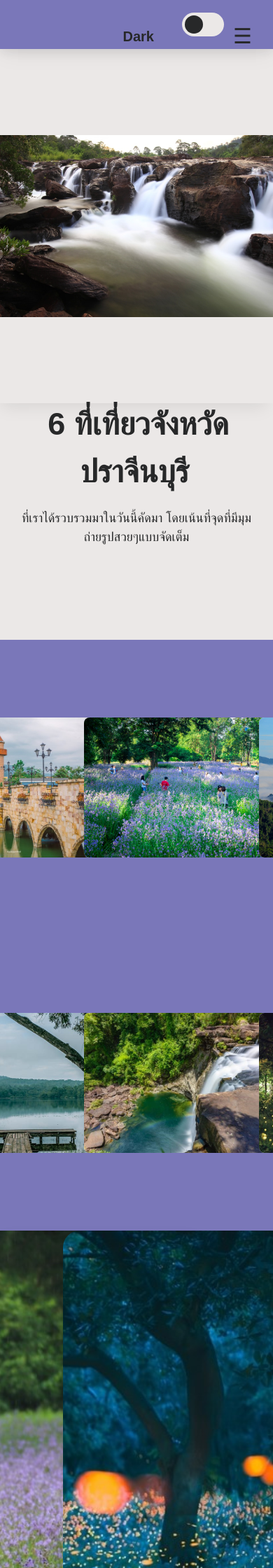
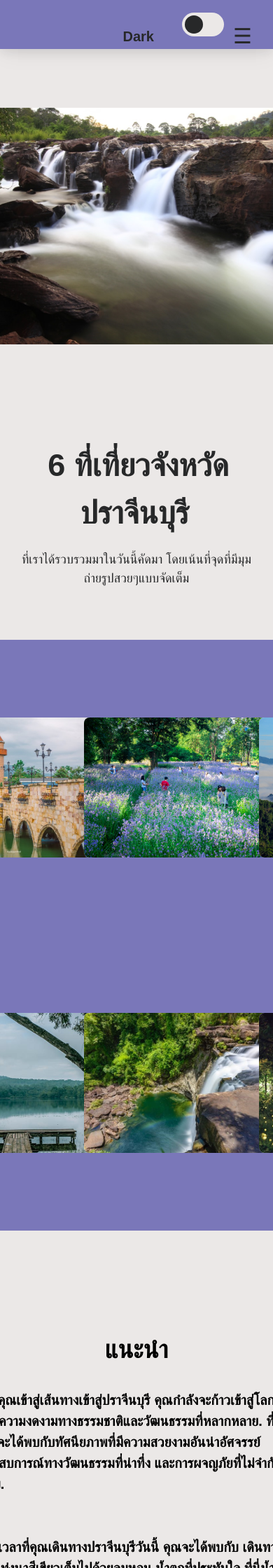
Before and after one commit to Kittigan14/SampleFileWorks, a PHP site: page / in a window 390 px wide; the page is wider, and only the part inside the window is pictured. Shown: the top 2240 px of that part at 70% size. Run offline with PHP 8.4, Linux system fonts and the light colour scheme; some web fonts are replaced.

Commit message:
update code

```diff
--- a/Web-Programming-V2/style.css
+++ b/Web-Programming-V2/style.css
@@ -143,7 +143,7 @@ html {
         justify-content: center;
         align-items: center;
         overflow: hidden;
-        box-shadow: rgba(0, 0, 0, 0.1) -4px 9px 25px -6px;
+        transform: scale(1.3);
     }
 
     & .slide-images {
@@ -176,7 +176,7 @@ html {
         position: absolute;
         width: 100%;
         text-align: center;
-        top: 73%;
+        top: 80%;
         left: 50%;
         transform: translate(-50%, -50%);
         color: var(--bg--dark);
@@ -432,6 +432,11 @@ html {
             width: 150px;
         }
     }
+
+    .section2-photo img,
+    .section2-photo-second img {
+        display: none;
+    }
 }
 
 @media screen and (max-width: 400px) {
```
